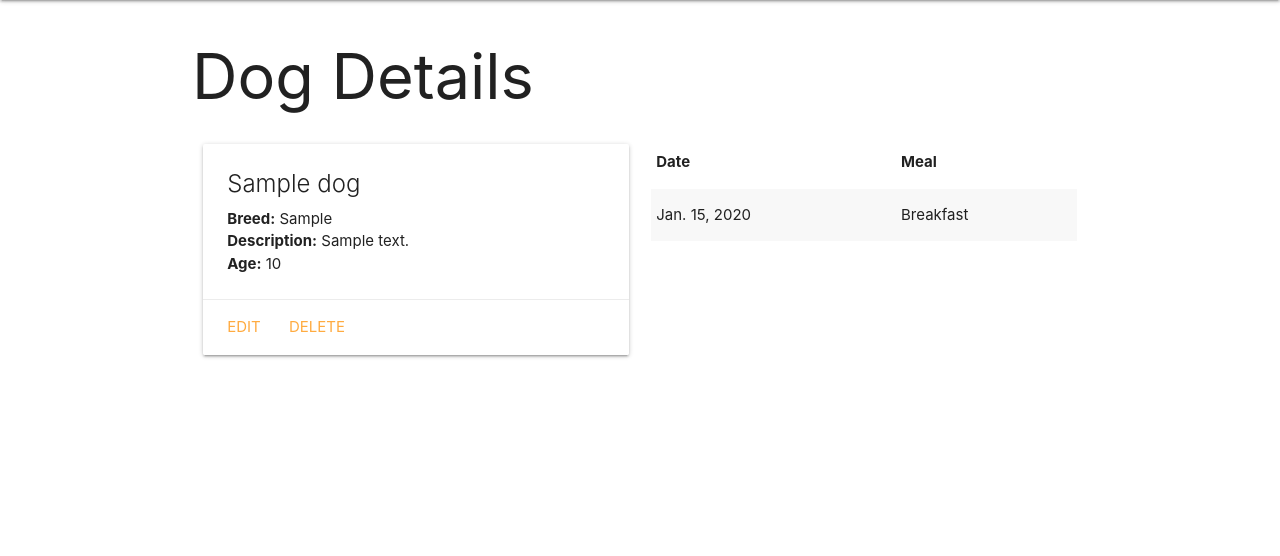
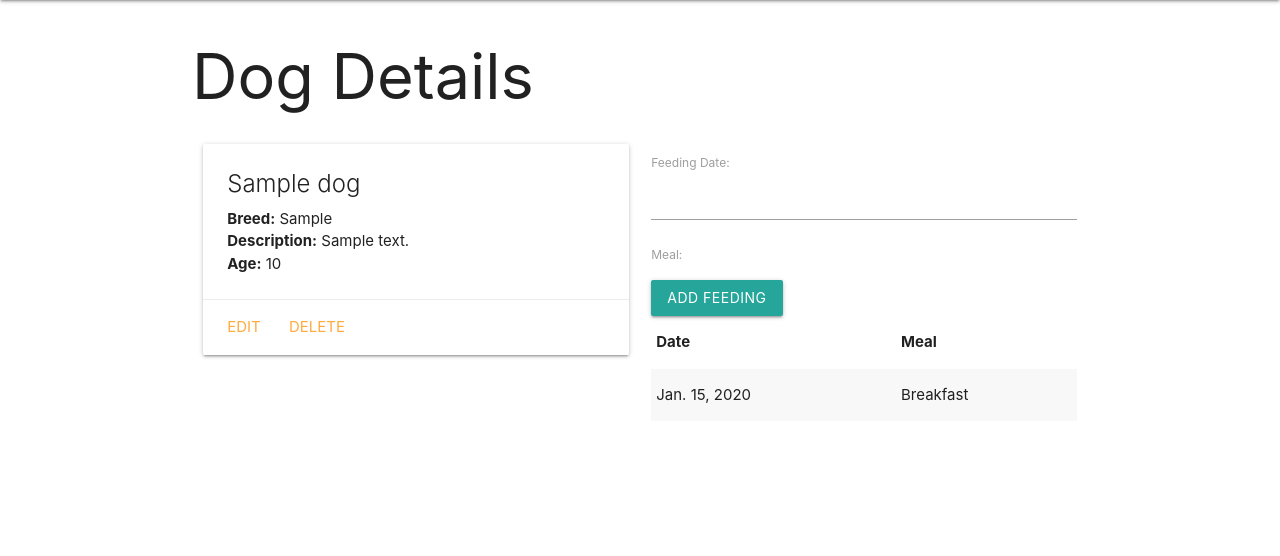
Before and after one commit to juliors1/dog-collector, a Django app: page /dogs/1/ in a window 1280 px wide. Shown: the part 64-620 px from the top of the page. Run offline with Django 3.2, Linux system fonts and the light colour scheme; tables that the repository leaves empty hold one stand-in row (values such as "Sample post").

Commit message:
fix feedinfg form

```diff
--- a/main_app/templates/dogs/details.html
+++ b/main_app/templates/dogs/details.html
@@ -23,6 +23,11 @@
     </div>
   </div>
   <div class="col s6">
+    <form action="" method="POST">
+      {%csrf_token%}
+      {{ feeding_form.as_p}}
+      <input type="submit" class="btn" value="Add Feeding">
+    </form>
     <table class="striped">
       <thead>
         <tr><th>Date</th><th>Meal</th></tr>
```
